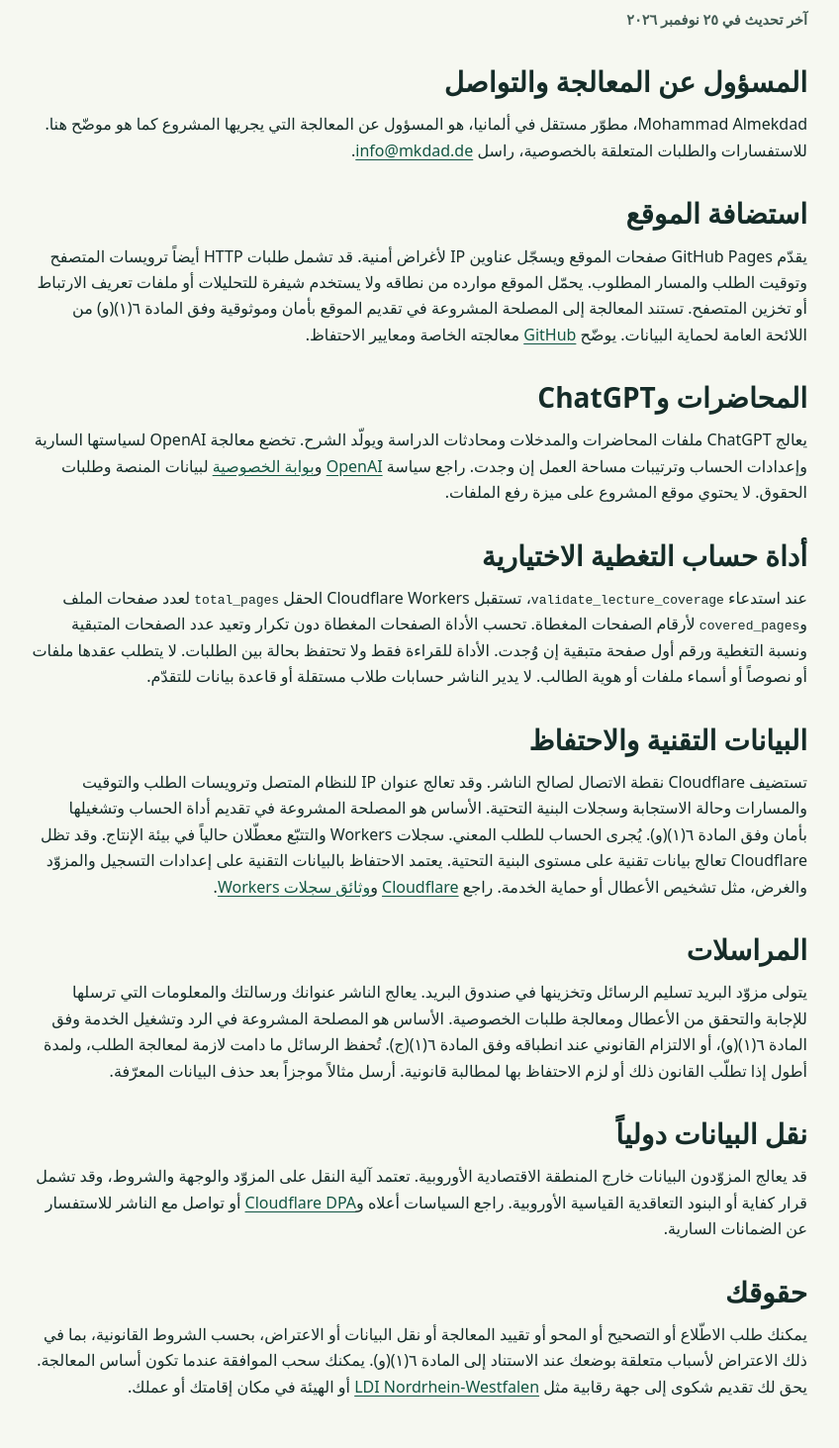
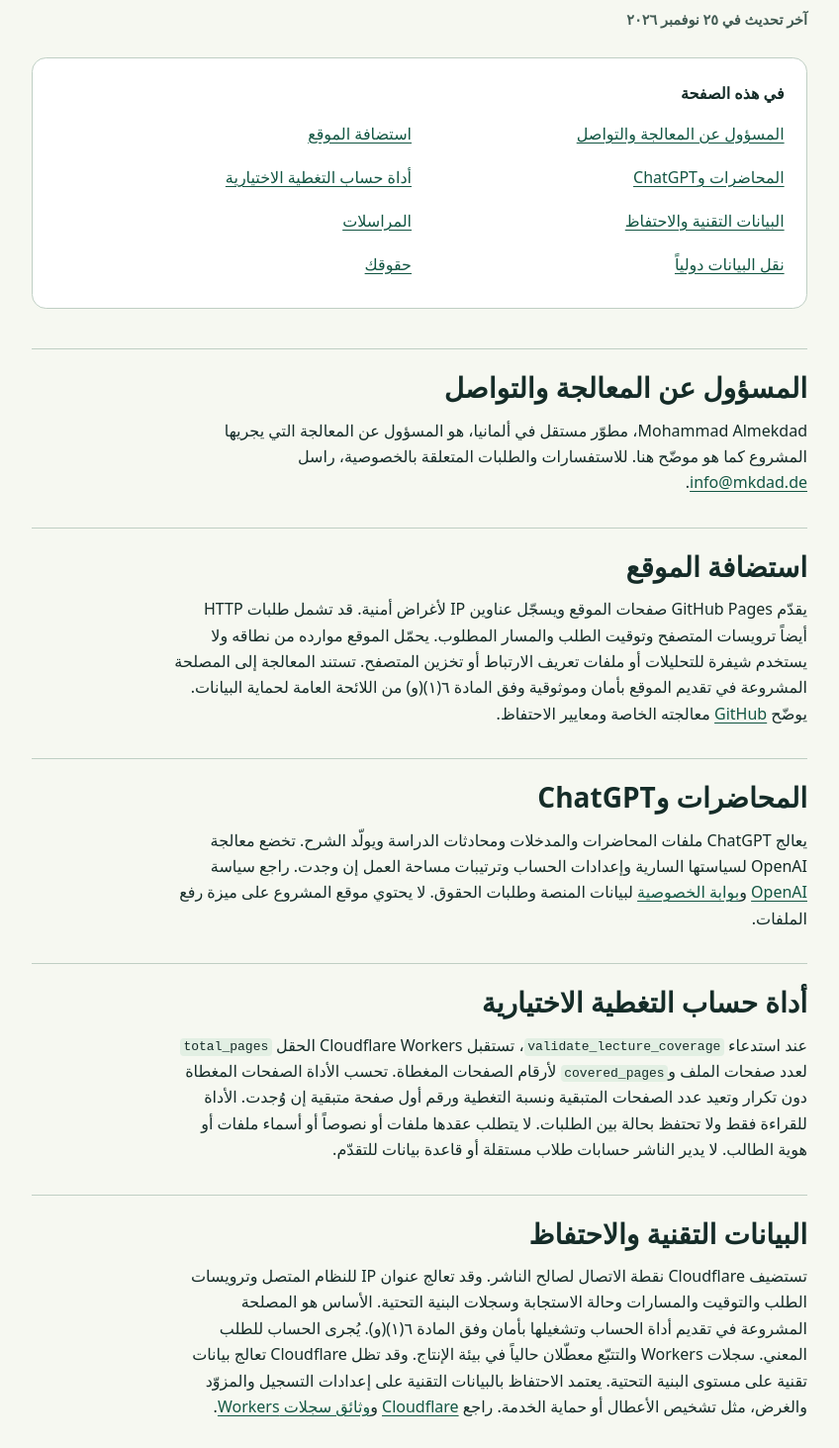
Before and after one commit to 0-mkdad/uni-lecture-tutor-website, a plain HTML site: page ar/privacy.html in a window 1280 px wide. Shown: the part 243-1706 px from the top of the page at 99% size, without its empty margins (216-1064 px from the left). Drawn offline with Linux system fonts and the light colour scheme.

Commit message:
Improve privacy notices and section navigation

```diff
--- a/ar/privacy.html
+++ b/ar/privacy.html
@@ -30,14 +30,15 @@
 <nav class="languages" aria-label="اللغة"><a href="../privacy.html" lang="en" hreflang="en">English</a> <a href="../de/privacy.html" lang="de" hreflang="de">Deutsch</a> <a href="../ar/privacy.html" lang="ar" hreflang="ar" aria-current="page">العربية</a></nav>
 </div></header>
 <main id="main" tabindex="-1" class="shell document">
-<article><h1>سياسة الخصوصية</h1><p class="eyebrow"><time datetime="2026-11-25">آخر تحديث في ٢٥ نوفمبر ٢٠٢٦</time></p><section><h2>المسؤول عن المعالجة والتواصل</h2><p>Mohammad Almekdad، مطوّر مستقل في ألمانيا، هو المسؤول عن المعالجة التي يجريها المشروع كما هو موضّح هنا. للاستفسارات والطلبات المتعلقة بالخصوصية، راسل <a href="mailto:info@mkdad.de">info@mkdad.de</a>.</p></section>
-<section><h2>استضافة الموقع</h2><p>يقدّم GitHub Pages صفحات الموقع ويسجّل عناوين IP لأغراض أمنية. قد تشمل طلبات HTTP أيضاً ترويسات المتصفح وتوقيت الطلب والمسار المطلوب. يحمّل الموقع موارده من نطاقه ولا يستخدم شيفرة للتحليلات أو ملفات تعريف الارتباط أو تخزين المتصفح. تستند المعالجة إلى المصلحة المشروعة في تقديم الموقع بأمان وموثوقية وفق المادة ٦(١)(و) من اللائحة العامة لحماية البيانات. يوضّح <a href="https://docs.github.com/en/site-policy/privacy-policies/github-general-privacy-statement">GitHub</a> معالجته الخاصة ومعايير الاحتفاظ.</p></section>
-<section><h2>المحاضرات وChatGPT</h2><p>يعالج ChatGPT ملفات المحاضرات والمدخلات ومحادثات الدراسة ويولّد الشرح. تخضع معالجة OpenAI لسياستها السارية وإعدادات الحساب وترتيبات مساحة العمل إن وجدت. راجع سياسة <a href="https://openai.com/policies/eu-privacy-policy/">OpenAI</a> و<a href="https://privacy.openai.com/">بوابة الخصوصية</a> لبيانات المنصة وطلبات الحقوق. لا يحتوي موقع المشروع على ميزة رفع الملفات.</p></section>
-<section><h2>أداة حساب التغطية الاختيارية</h2><p>عند استدعاء <code>validate_lecture_coverage</code>، تستقبل Cloudflare Workers الحقل <code>total_pages</code> لعدد صفحات الملف و<code>covered_pages</code> لأرقام الصفحات المغطاة. تحسب الأداة الصفحات المغطاة دون تكرار وتعيد عدد الصفحات المتبقية ونسبة التغطية ورقم أول صفحة متبقية إن وُجدت. الأداة للقراءة فقط ولا تحتفظ بحالة بين الطلبات. لا يتطلب عقدها ملفات أو نصوصاً أو أسماء ملفات أو هوية الطالب. لا يدير الناشر حسابات طلاب مستقلة أو قاعدة بيانات للتقدّم.</p></section>
-<section><h2>البيانات التقنية والاحتفاظ</h2><p>تستضيف Cloudflare نقطة الاتصال لصالح الناشر. وقد تعالج عنوان IP للنظام المتصل وترويسات الطلب والتوقيت والمسارات وحالة الاستجابة وسجلات البنية التحتية. الأساس هو المصلحة المشروعة في تقديم أداة الحساب وتشغيلها بأمان وفق المادة ٦(١)(و). يُجرى الحساب للطلب المعني. سجلات Workers والتتبّع معطّلان حالياً في بيئة الإنتاج. وقد تظل Cloudflare تعالج بيانات تقنية على مستوى البنية التحتية. يعتمد الاحتفاظ بالبيانات التقنية على إعدادات التسجيل والمزوّد والغرض، مثل تشخيص الأعطال أو حماية الخدمة. راجع <a href="https://www.cloudflare.com/privacypolicy/">Cloudflare</a> و<a href="https://developers.cloudflare.com/workers/observability/logs/workers-logs/">وثائق سجلات Workers</a>.</p></section>
-<section><h2>المراسلات</h2><p>يتولى مزوّد البريد تسليم الرسائل وتخزينها في صندوق البريد. يعالج الناشر عنوانك ورسالتك والمعلومات التي ترسلها للإجابة والتحقق من الأعطال ومعالجة طلبات الخصوصية. الأساس هو المصلحة المشروعة في الرد وتشغيل الخدمة وفق المادة ٦(١)(و)، أو الالتزام القانوني عند انطباقه وفق المادة ٦(١)(ج). تُحفظ الرسائل ما دامت لازمة لمعالجة الطلب، ولمدة أطول إذا تطلّب القانون ذلك أو لزم الاحتفاظ بها لمطالبة قانونية. أرسل مثالاً موجزاً بعد حذف البيانات المعرّفة.</p></section>
-<section><h2>نقل البيانات دولياً</h2><p>قد يعالج المزوّدون البيانات خارج المنطقة الاقتصادية الأوروبية. تعتمد آلية النقل على المزوّد والوجهة والشروط، وقد تشمل قرار كفاية أو البنود التعاقدية القياسية الأوروبية. راجع السياسات أعلاه و<a href="https://www.cloudflare.com/cloudflare-customer-dpa/">Cloudflare DPA</a> أو تواصل مع الناشر للاستفسار عن الضمانات السارية.</p></section>
-<section><h2>حقوقك</h2><p>يمكنك طلب الاطّلاع أو التصحيح أو المحو أو تقييد المعالجة أو نقل البيانات أو الاعتراض، بحسب الشروط القانونية، بما في ذلك الاعتراض لأسباب متعلقة بوضعك عند الاستناد إلى المادة ٦(١)(و). يمكنك سحب الموافقة عندما تكون أساس المعالجة. يحق لك تقديم شكوى إلى جهة رقابية مثل <a href="https://www.ldi.nrw.de/">LDI Nordrhein-Westfalen</a> أو الهيئة في مكان إقامتك أو عملك.</p></section></article>
+<article><h1>سياسة الخصوصية</h1><p class="eyebrow"><time datetime="2026-11-25">آخر تحديث في ٢٥ نوفمبر ٢٠٢٦</time></p>
+<nav class="privacy-index" aria-labelledby="privacy-index-label"><p id="privacy-index-label">في هذه الصفحة</p><ul><li><a href="#controller">المسؤول عن المعالجة والتواصل</a></li><li><a href="#hosting">استضافة الموقع</a></li><li><a href="#chatgpt">المحاضرات وChatGPT</a></li><li><a href="#coverage">أداة حساب التغطية الاختيارية</a></li><li><a href="#retention">البيانات التقنية والاحتفاظ</a></li><li><a href="#email">المراسلات</a></li><li><a href="#transfers">نقل البيانات دولياً</a></li><li><a href="#rights">حقوقك</a></li></ul></nav><section id="controller"><h2>المسؤول عن المعالجة والتواصل</h2><p>Mohammad Almekdad، مطوّر مستقل في ألمانيا، هو المسؤول عن المعالجة التي يجريها المشروع كما هو موضّح هنا. للاستفسارات والطلبات المتعلقة بالخصوصية، راسل <a href="mailto:info@mkdad.de">info@mkdad.de</a>.</p></section>
+<section id="hosting"><h2>استضافة الموقع</h2><p>يقدّم GitHub Pages صفحات الموقع ويسجّل عناوين IP لأغراض أمنية. قد تشمل طلبات HTTP أيضاً ترويسات المتصفح وتوقيت الطلب والمسار المطلوب. يحمّل الموقع موارده من نطاقه ولا يستخدم شيفرة للتحليلات أو ملفات تعريف الارتباط أو تخزين المتصفح. تستند المعالجة إلى المصلحة المشروعة في تقديم الموقع بأمان وموثوقية وفق المادة ٦(١)(و) من اللائحة العامة لحماية البيانات. يوضّح <a href="https://docs.github.com/en/site-policy/privacy-policies/github-general-privacy-statement">GitHub</a> معالجته الخاصة ومعايير الاحتفاظ.</p></section>
+<section id="chatgpt"><h2>المحاضرات وChatGPT</h2><p>يعالج ChatGPT ملفات المحاضرات والمدخلات ومحادثات الدراسة ويولّد الشرح. تخضع معالجة OpenAI لسياستها السارية وإعدادات الحساب وترتيبات مساحة العمل إن وجدت. راجع سياسة <a href="https://openai.com/policies/eu-privacy-policy/">OpenAI</a> و<a href="https://privacy.openai.com/">بوابة الخصوصية</a> لبيانات المنصة وطلبات الحقوق. لا يحتوي موقع المشروع على ميزة رفع الملفات.</p></section>
+<section id="coverage"><h2>أداة حساب التغطية الاختيارية</h2><p>عند استدعاء <code>validate_lecture_coverage</code>، تستقبل Cloudflare Workers الحقل <code>total_pages</code> لعدد صفحات الملف و<code>covered_pages</code> لأرقام الصفحات المغطاة. تحسب الأداة الصفحات المغطاة دون تكرار وتعيد عدد الصفحات المتبقية ونسبة التغطية ورقم أول صفحة متبقية إن وُجدت. الأداة للقراءة فقط ولا تحتفظ بحالة بين الطلبات. لا يتطلب عقدها ملفات أو نصوصاً أو أسماء ملفات أو هوية الطالب. لا يدير الناشر حسابات طلاب مستقلة أو قاعدة بيانات للتقدّم.</p></section>
+<section id="retention"><h2>البيانات التقنية والاحتفاظ</h2><p>تستضيف Cloudflare نقطة الاتصال لصالح الناشر. وقد تعالج عنوان IP للنظام المتصل وترويسات الطلب والتوقيت والمسارات وحالة الاستجابة وسجلات البنية التحتية. الأساس هو المصلحة المشروعة في تقديم أداة الحساب وتشغيلها بأمان وفق المادة ٦(١)(و). يُجرى الحساب للطلب المعني. سجلات Workers والتتبّع معطّلان حالياً في بيئة الإنتاج. وقد تظل Cloudflare تعالج بيانات تقنية على مستوى البنية التحتية. يعتمد الاحتفاظ بالبيانات التقنية على إعدادات التسجيل والمزوّد والغرض، مثل تشخيص الأعطال أو حماية الخدمة. راجع <a href="https://www.cloudflare.com/privacypolicy/">Cloudflare</a> و<a href="https://developers.cloudflare.com/workers/observability/logs/workers-logs/">وثائق سجلات Workers</a>.</p></section>
+<section id="email"><h2>المراسلات</h2><p>يتولى مزوّد البريد تسليم الرسائل وتخزينها في صندوق البريد. يعالج الناشر عنوانك ورسالتك والمعلومات التي ترسلها للإجابة والتحقق من الأعطال ومعالجة طلبات الخصوصية. الأساس هو المصلحة المشروعة في الرد وتشغيل الخدمة وفق المادة ٦(١)(و)، أو الالتزام القانوني عند انطباقه وفق المادة ٦(١)(ج). تُحفظ الرسائل ما دامت لازمة لمعالجة الطلب، ولمدة أطول إذا تطلّب القانون ذلك أو لزم الاحتفاظ بها لمطالبة قانونية. أرسل مثالاً موجزاً بعد حذف البيانات المعرّفة.</p></section>
+<section id="transfers"><h2>نقل البيانات دولياً</h2><p>قد يعالج المزوّدون البيانات خارج المنطقة الاقتصادية الأوروبية. تعتمد آلية النقل على المزوّد والوجهة والشروط، وقد تشمل قرار كفاية أو البنود التعاقدية القياسية الأوروبية. راجع السياسات أعلاه و<a href="https://www.cloudflare.com/cloudflare-customer-dpa/">Cloudflare DPA</a> أو تواصل مع الناشر للاستفسار عن الضمانات السارية.</p></section>
+<section id="rights"><h2>حقوقك</h2><p>يمكنك طلب الاطّلاع أو التصحيح أو المحو أو تقييد المعالجة أو نقل البيانات أو الاعتراض، بحسب الشروط القانونية، بما في ذلك الاعتراض لأسباب متعلقة بوضعك عند الاستناد إلى المادة ٦(١)(و). يمكنك سحب الموافقة عندما تكون أساس المعالجة. يحق لك تقديم شكوى إلى جهة رقابية مثل <a href="https://www.ldi.nrw.de/">LDI Nordrhein-Westfalen</a> أو الهيئة في مكان إقامتك أو عملك.</p></section></article>
 </main>
 <footer><div class="shell footer"><p>مشروع تعليمي مستقل يعمل في ChatGPT.</p><nav aria-label="بيانات الناشر"><a href="support.html">الدعم</a> <a href="privacy.html" aria-current="page">الخصوصية</a> <a href="terms.html">شروط الاستخدام</a> <a href="legal.html">بيانات الناشر</a> <a href="https://mkdad.de/"><bdi>mkdad.de</bdi></a></nav></div></footer>
 </body>
--- a/style.css
+++ b/style.css
@@ -85,3 +85,28 @@ details p { margin-block-start: .3rem; }
 
 .demo-panel h2 { font-size: 1.35rem; }
 .document address { font-style: normal; margin-block-end: .75rem; }
+
+.privacy-index {
+  display: block;
+  margin-block: 1.6rem 2.5rem;
+  padding: clamp(.9rem, 3vw, 1.4rem);
+  border: 1px solid var(--line);
+  border-radius: .9rem;
+  background: var(--surface);
+}
+.privacy-index p { margin: 0; font-weight: 750; }
+.privacy-index ul {
+  display: grid;
+  grid-template-columns: repeat(auto-fit, minmax(min(100%, 15rem), 1fr));
+  gap: 0 1rem;
+  list-style: none;
+  margin: .35rem 0 0;
+  padding: 0;
+}
+.document section[id] {
+  scroll-margin-block-start: 1rem;
+  border-block-start: 1px solid var(--line);
+  padding-block-start: 1.25rem;
+}
+.document p { max-inline-size: 70ch; }
+.document code { background: var(--wash); padding: .1em .28em; border-radius: .25rem; }
```
Also changed, not shown: de/privacy.html (+9 -8 lines), privacy.html (+9 -8 lines).
